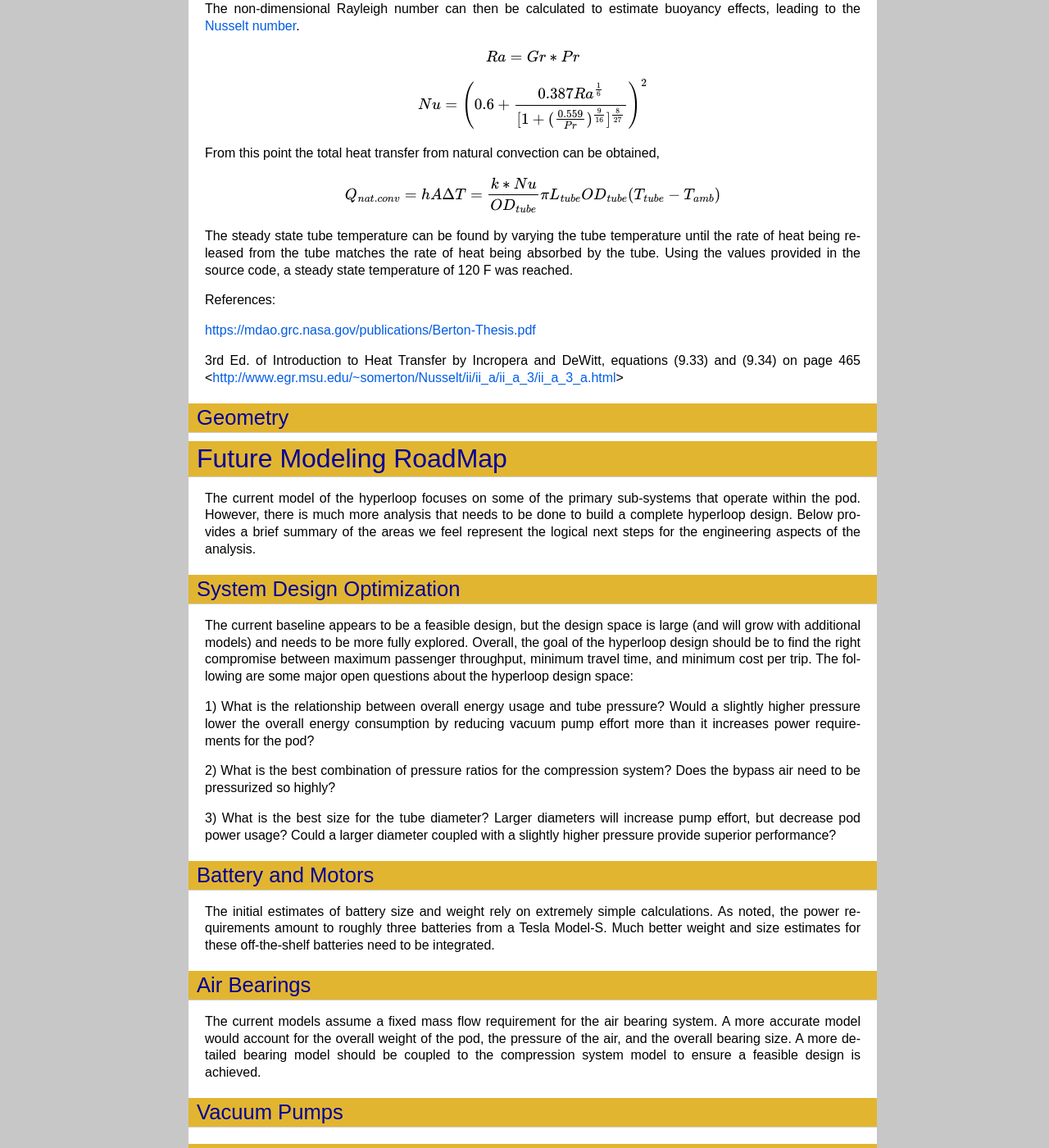
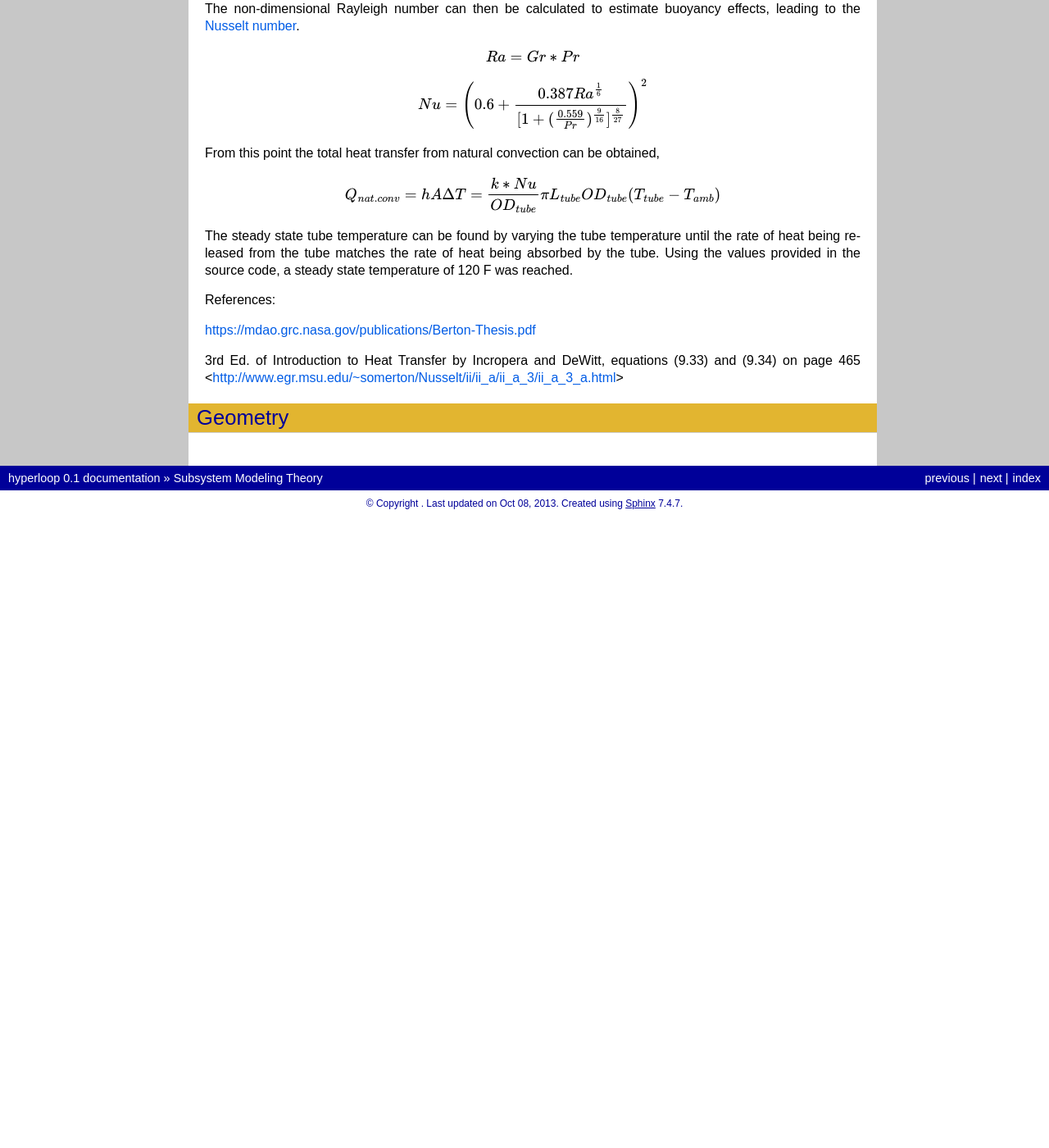
Before and after one commit to JustinSGray/Hyperloop, a Sphinx documentation site: the page built from docs/modeling.rst, in a window 1280 px wide and 1400 px high, scrolled down 7365 px. Shown: the whole window at 82% size. Built offline with Sphinx 7.4.7, drawn with Linux system fonts in a browser that asks for light colours; pages that are not in the unit, such as notebooks, are missing from menus; after the commit the page ends 7995 px from its top, so only the background shows below that; some of the changed text lies outside the part shown.

Commit message:
docs are getting there

```diff
--- a/docs/index.rst
+++ b/docs/index.rst
@@ -10,6 +10,7 @@ Contents:
    intro
    io
    usage
+   future
    modeling
    srcdocs
    pkgdocs
--- a/docs/io.rst
+++ b/docs/io.rst
@@ -81,3 +81,8 @@ There are a number of output values that are of interest
     not currently calculate some key values needed to get a useful answer. In particular, the linear
     accelerator and vacuum pump power needs to be modeled before a
     design optimization can be attempted.
+
+It should be noted that you can select designs that are not realistic, particularly with respect
+to `pod.radius_inlet_outer`. There is a strong relationship between `Mach_pod_max` and the `pod.radius_inlet_outer`.
+If you select a high `Mach_pod_max` (Above .8), you may find that the radius has shrunk below what is physically
+feasible without significant design changes.
--- a/docs/modeling.rst
+++ b/docs/modeling.rst
@@ -1,5 +1,5 @@
 ==============================
-Subsystem Modeling Summary
+Subsystem Modeling Theory
 ==============================
 
 The following sections some of the engineering behind the models.
@@ -334,78 +334,3 @@ https://mdao.grc.nasa.gov/publications/Berton-Thesis.pdf
 -----------------------------
 Geometry
 -----------------------------
-
-============================
-Future Modeling RoadMap
-============================
-
-The current model of the hyperloop focuses on some of the primary sub-systems that operate within the pod.
-However, there is much more analysis that needs to be done to build a complete hyperloop design. Below provides
-a brief summary of the areas we feel represent the logical next steps for the engineering aspects of the analysis.
-
-
-
------------------------------
-System Design Optimization
------------------------------
-
-The current baseline appears to be a feasible design, but the design space is large (and will grow with additional
-models) and needs to be more fully explored. Overall, the goal of the hyperloop design should be to find the right
-compromise between maximum passenger throughput, minimum travel time, and minimum cost per trip. The following are
-some major open questions about the hyperloop design space:
-
-1) What is the relationship between overall energy usage and tube pressure? Would a slightly higher pressure lower
-the overall energy consumption by reducing vacuum pump effort more than it increases power requirements for the pod?
-
-2) What is the best combination of pressure ratios for the compression system? Does the bypass air need to be
-pressurized so highly?
-
-3) What is the best size for the tube diameter? Larger diameters will increase pump effort, but decrease pod power
-usage? Could a larger diameter coupled with a slightly higher pressure provide superior performance?
-
-
------------------------------
-Battery and Motors
------------------------------
-
-The initial estimates of battery size and weight rely on extremely simple calculations. As noted, the power requirements
-amount to roughly three batteries from a Tesla Model-S. Much better weight and size estimates for these off-the-shelf
-batteries need to be integrated.
-
-
------------------------------
-Air Bearings
------------------------------
-
-The current models assume a fixed mass flow requirement for the air bearing system. A more accurate model would account
-for the overall weight of the pod, the pressure of the air, and the overall bearing size. A more detailed bearing model
-should be coupled to the compression system model to ensure a feasible design is achieved.
-
-
------------------------------
-Vacuum Pumps
------------------------------
-
------------------------------
-Solar Power Generation
------------------------------
-
-One of the proposed features of the hyperloop concept is its near net-zero energy consumption, via the inclusion of solar panels
-along the length of the tubes. Models are needed to predict, based on geographical location, weather, and time of year, how
-much power could be produced on an ongoing basis from such a solar panel system.
-
------------------------------
-Pod Structural Design
------------------------------
-
------------------------------
-Component Mass Estimation
------------------------------
-
------------------------------
-Linear Accelerators
------------------------------
-
------------------------------
-Route Optimization
------------------------------
--- /dev/null
+++ b/docs/usage.rst
@@ -0,0 +1,3 @@
+======================
+Usage Examples
+======================
```
Also changed, not shown: docs/future.rst (added, +129 -0 lines), docs/pkgdocs.rst (+8 -6 lines), docs/srcdocs.rst (+18 -5 lines), 2 other files.
